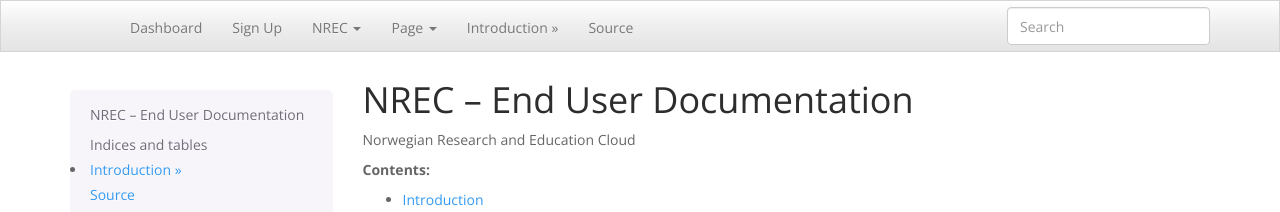
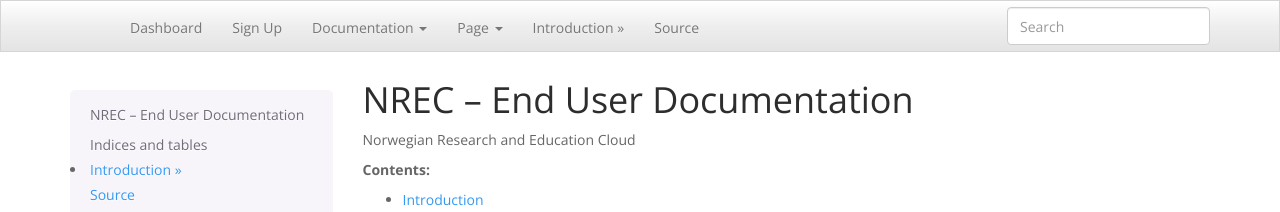
Before and after one commit to norcams/docs-enduser, a Sphinx documentation site: the page built from docs/index.rst, in a window 1280 px wide. Shown: the top 212 px of the page. Built offline with Sphinx 7.4.7, drawn with Linux system fonts in a browser that asks for light colours.

Commit message:
theme fixes

```diff
--- a/docs/conf.py
+++ b/docs/conf.py
@@ -126,9 +126,9 @@ html_theme = 'bootstrap'
 html_theme_options = {
     'bootswatch_theme':  "spacelab",
     'bootstrap_version': "3",
-    'navbar_site_name':  "NREC",
+    'navbar_site_name':  "Documentation",
     'navbar_links': [
-        ("Dashboard", "https://dashboard.nrec.no/"),
+        ("Dashboard", "https://dashboard.nrec.no/", True),
         ("Sign Up", "https://access.nrec.no/", True),
     ],
 }
```
